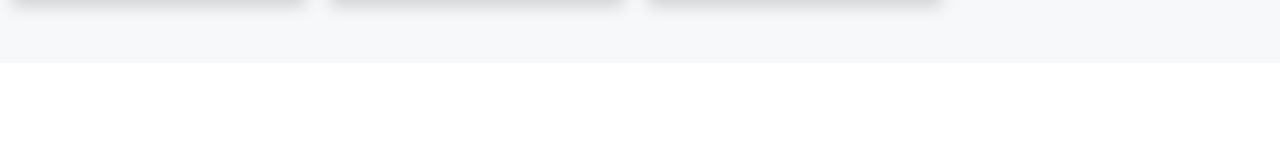
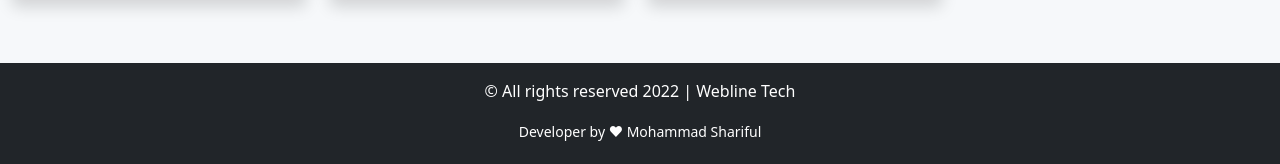
Before and after one commit to mohammadshariful/webline-tech, a React (Create React App) app: page / in a window 1280 px wide. Shown: the part 1774-1938 px from the top of the page. Before the commit the page ends 1837 px from the top, so only its background shows below. Built offline with nearby package versions, Linux system fonts and the light colour scheme.

Commit message:
footer added

```diff
--- a/src/App.js
+++ b/src/App.js
@@ -1,5 +1,6 @@
 import "bootstrap/dist/css/bootstrap.min.css";
 import "./App.css";
+import Footer from "./Components/Footer/Footer";
 import NavBar from "./Components/NavBar/NavBar";
 import Shop from "./Components/Shop/Shop";
 function App() {
@@ -7,6 +8,7 @@ function App() {
     <div>
       <NavBar />
       <Shop />
+      <Footer />
     </div>
   );
 }
--- a/src/Components/Cart/Cart.js
+++ b/src/Components/Cart/Cart.js
@@ -6,11 +6,11 @@ const Cart = ({ carts, deleteItem, selectedHandler, resetBtn }) => {
     <div className="mt-4">
       <h4 className="text-center">Order Summary</h4>
       <hr />
-      <div>
+      <ul>
         {carts.map((cart) => (
-          <Item key={Math.random()} cart={cart} deleteItem={deleteItem} />
+          <Item key={Math.random()} items={cart} deleteItem={deleteItem} />
         ))}
-      </div>
+      </ul>
       <div className="btn-container mb-4">
         <button className="bg-primary" onClick={() => selectedHandler(carts)}>
           Select One
--- /dev/null
+++ b/src/Components/Footer/Footer.js
@@ -0,0 +1,14 @@
+import React from "react";
+
+const Footer = () => {
+  return (
+    <div className="text-center py-2 text-white  bg-dark">
+      <p className="pt-2"> &copy; All rights reserved 2022 | Webline Tech</p>
+      <p>
+        <small>Developer by &hearts; Mohammad Shariful</small>
+      </p>
+    </div>
+  );
+};
+
+export default Footer;
--- a/src/Components/Item/Item.js
+++ b/src/Components/Item/Item.js
@@ -2,10 +2,9 @@ import { faTrash } from "@fortawesome/free-solid-svg-icons";
 import { FontAwesomeIcon } from "@fortawesome/react-fontawesome";
 import React from "react";
 import "./Item.css";
-const Item = ({ cart, deleteItem }) => {
-  const { name, img, id } = cart;
+const Item = ({ items, deleteItem }) => {
+  const { name, img, id = {} } = items;
   return (
-    <ul className="list-unstyled">
     <li className="list-container">
       <img src={img} alt="" /> <span>{name}</span>
       <span>
@@ -16,7 +15,6 @@ const Item = ({ cart, deleteItem }) => {
         />
       </span>
     </li>
-    </ul>
   );
 };
 
```
Lines whose indentation alone changed are shown as unchanged.
